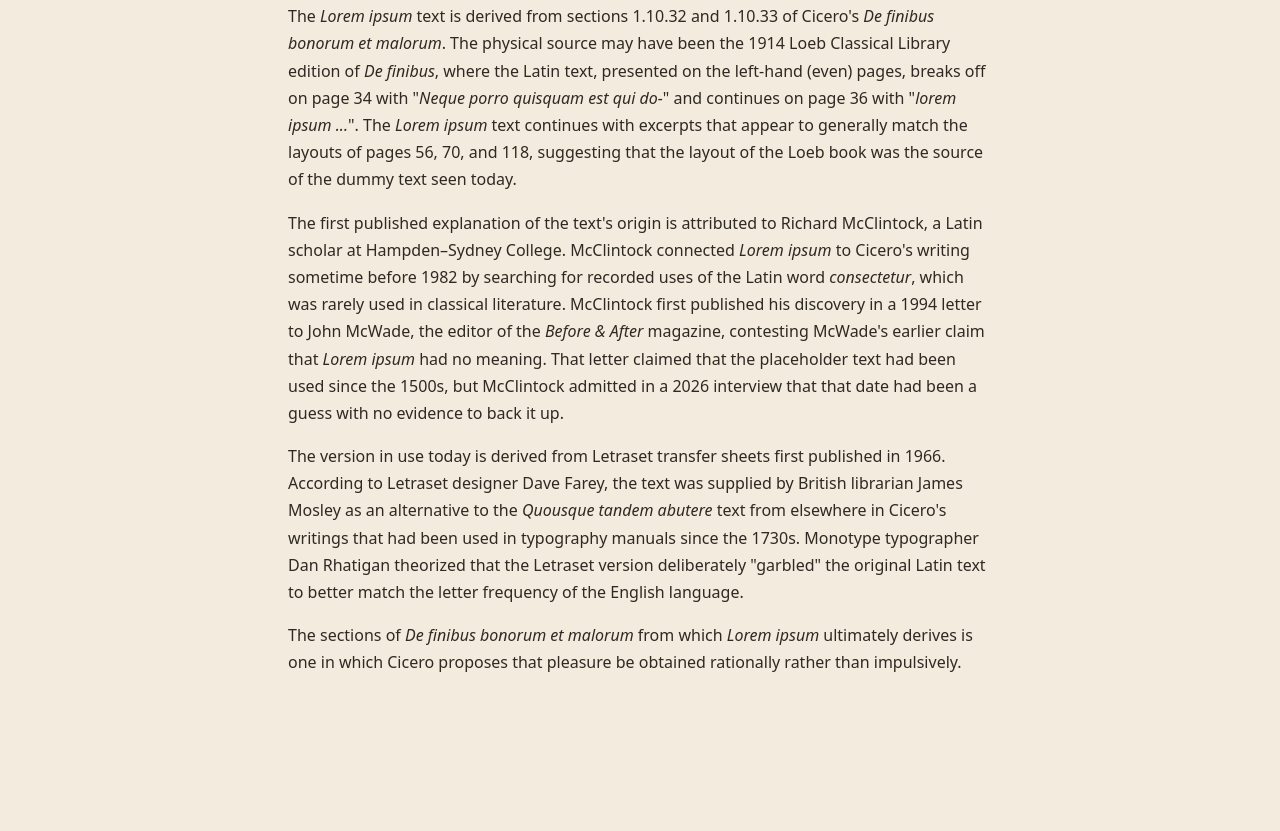
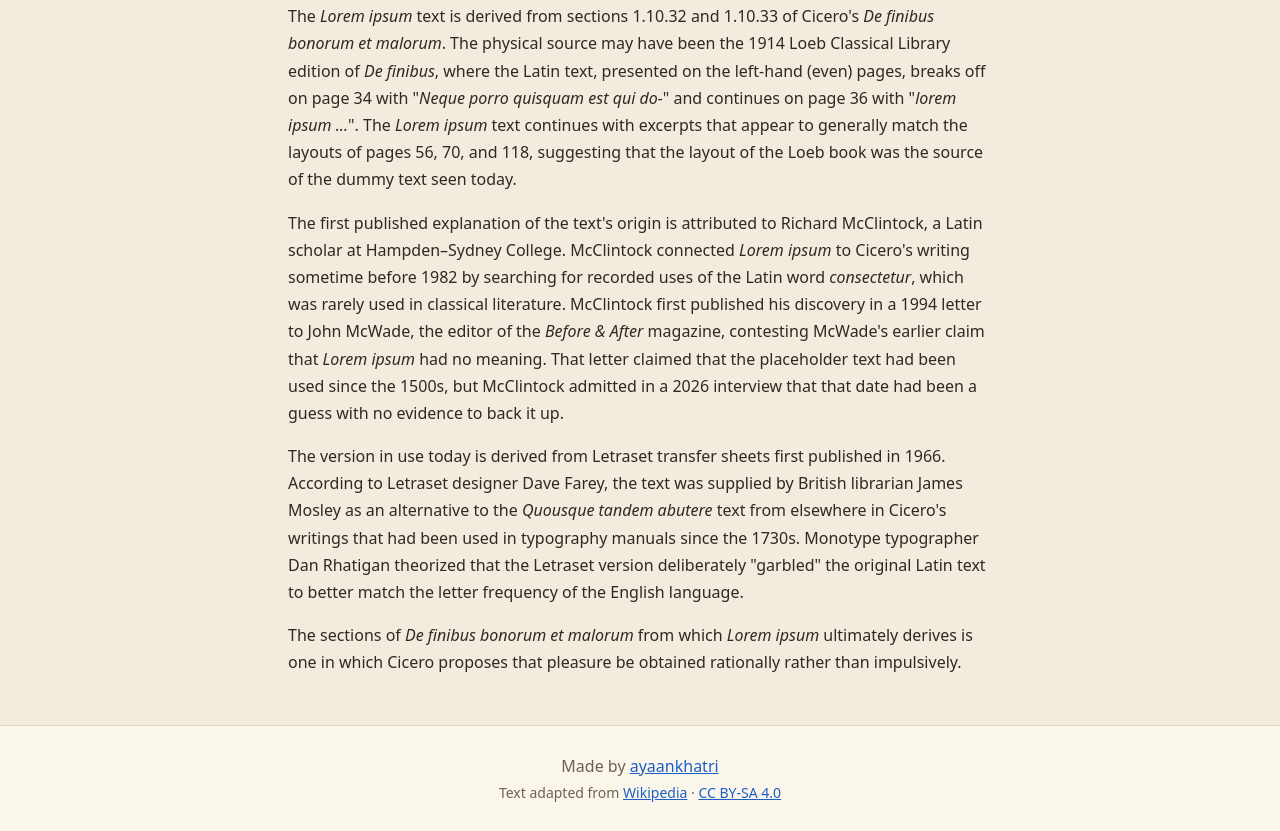
Before and after one commit to ayaankhatri/gdg-task, a website built with Vite: page index.html in a window 1280 px wide. Shown: the part 636-1467 px from the top of the page. Before the commit the page ends 1361 px from the top, so only its background shows below. Built offline with nearby package versions, Linux system fonts and the light colour scheme.

Commit message:
feat: add footer with GitHub link and text attribution

```diff
--- a/src/i18n.ts
+++ b/src/i18n.ts
@@ -12,6 +12,8 @@ export interface Strings {
   hint: string;
   settings: string;
   close: string;
+  madeBy: string;
+  textSource: string;
 }
 
 export const LANGUAGE_NAMES: Record<Language, string> = {
@@ -35,6 +37,8 @@ export const STRINGS: Record<Language, Strings> = {
     hint: "Open this page in another tab and change a setting.",
     settings: "Settings",
     close: "Close",
+    madeBy: "Made by",
+    textSource: "Text adapted from",
   },
   es: {
     title: "Preferencias",
@@ -48,6 +52,8 @@ export const STRINGS: Record<Language, Strings> = {
     hint: "Abre esta página en otra pestaña y cambia un ajuste.",
     settings: "Ajustes",
     close: "Cerrar",
+    madeBy: "Hecho por",
+    textSource: "Texto adaptado de",
   },
   fr: {
     title: "Préférences",
@@ -61,6 +67,8 @@ export const STRINGS: Record<Language, Strings> = {
     hint: "Ouvrez cette page dans un autre onglet et modifiez un réglage.",
     settings: "Paramètres",
     close: "Fermer",
+    madeBy: "Réalisé par",
+    textSource: "Texte adapté de",
   },
   de: {
     title: "Einstellungen",
@@ -74,6 +82,8 @@ export const STRINGS: Record<Language, Strings> = {
     hint: "Öffne diese Seite in einem anderen Tab und ändere eine Einstellung.",
     settings: "Einstellungen",
     close: "Schließen",
+    madeBy: "Erstellt von",
+    textSource: "Text übernommen aus",
   },
   hi: {
     title: "पसंद",
@@ -87,5 +97,7 @@ export const STRINGS: Record<Language, Strings> = {
     hint: "इस पेज को दूसरे टैब में खोलें और कोई सेटिंग बदलें।",
     settings: "सेटिंग्स",
     close: "बंद करें",
+    madeBy: "निर्माता",
+    textSource: "पाठ का स्रोत",
   },
 };
--- a/src/main.ts
+++ b/src/main.ts
@@ -1,7 +1,7 @@
 import "./style.css";
 import heroUrl from "./assets/gdg-vit-hero.svg";
 import logoUrl from "./assets/gdg-logo.svg";
-import { ARTICLE, type Segment } from "./content";
+import { ARTICLE, ARTICLE_LICENSE_URL, ARTICLE_SOURCE_URL, type Segment } from "./content";
 import { LANGUAGE_NAMES, STRINGS } from "./i18n";
 import { FONT_SIZE_MAX, FONT_SIZE_MIN, LANGUAGES, isLanguage, type Settings } from "./settings";
 import { CHANNEL_NAME, STORAGE_KEY, SettingsStore, type ChangeInfo, type Transport } from "./store";
@@ -81,6 +81,14 @@ const store = new SettingsStore({
 });
 
 const APP_TITLE = "GDG-VIT Frontend Task 1";
+const GITHUB_URL = "https://github.com/ayaankhatri";
+
+function externalLink(href: string, text: string): HTMLAnchorElement {
+  return element("a", { href, textContent: text, target: "_blank", rel: "noopener noreferrer" });
+}
+
+const madeBy = element("p");
+const textSource = element("p", { className: "footer-note" });
 
 const settingsButton = element("button", { type: "button", className: "settings-button" });
 const settingsButtonLabel = element("span");
@@ -156,6 +164,7 @@ document.getElementById("app")!.replaceWith(
     ]),
     renderArticle(),
   ]),
+  element("footer", { className: "site-footer" }, [madeBy, textSource]),
   settingsDialog,
 );
 
@@ -166,6 +175,13 @@ function render(settings: Settings): void {
   applyToDocument(settings);
   document.title = APP_TITLE;
   settingsButtonLabel.textContent = strings.settings;
+  madeBy.replaceChildren(`${strings.madeBy} `, externalLink(GITHUB_URL, "ayaankhatri"));
+  textSource.replaceChildren(
+    `${strings.textSource} `,
+    externalLink(ARTICLE_SOURCE_URL, "Wikipedia"),
+    " · ",
+    externalLink(ARTICLE_LICENSE_URL, "CC BY-SA 4.0"),
+  );
   closeButton.setAttribute("aria-label", strings.close);
   title.textContent = strings.title;
   subtitle.textContent = strings.subtitle;
--- a/src/style.css
+++ b/src/style.css
@@ -207,6 +207,36 @@ select {
   font-variant-numeric: tabular-nums;
 }
 
+body {
+  display: flex;
+  flex-direction: column;
+}
+
+main {
+  flex: 1;
+  width: 100%;
+}
+
+.site-footer {
+  padding: 1.5rem 1rem;
+  text-align: center;
+  color: var(--muted);
+  background: var(--surface);
+  border-top: 1px solid var(--border);
+}
+
+.site-footer p {
+  margin: 0.25rem 0;
+}
+
+.footer-note {
+  font-size: 0.875rem;
+}
+
+a {
+  color: var(--accent);
+}
+
 .switch {
   appearance: none;
   flex: none;
```
